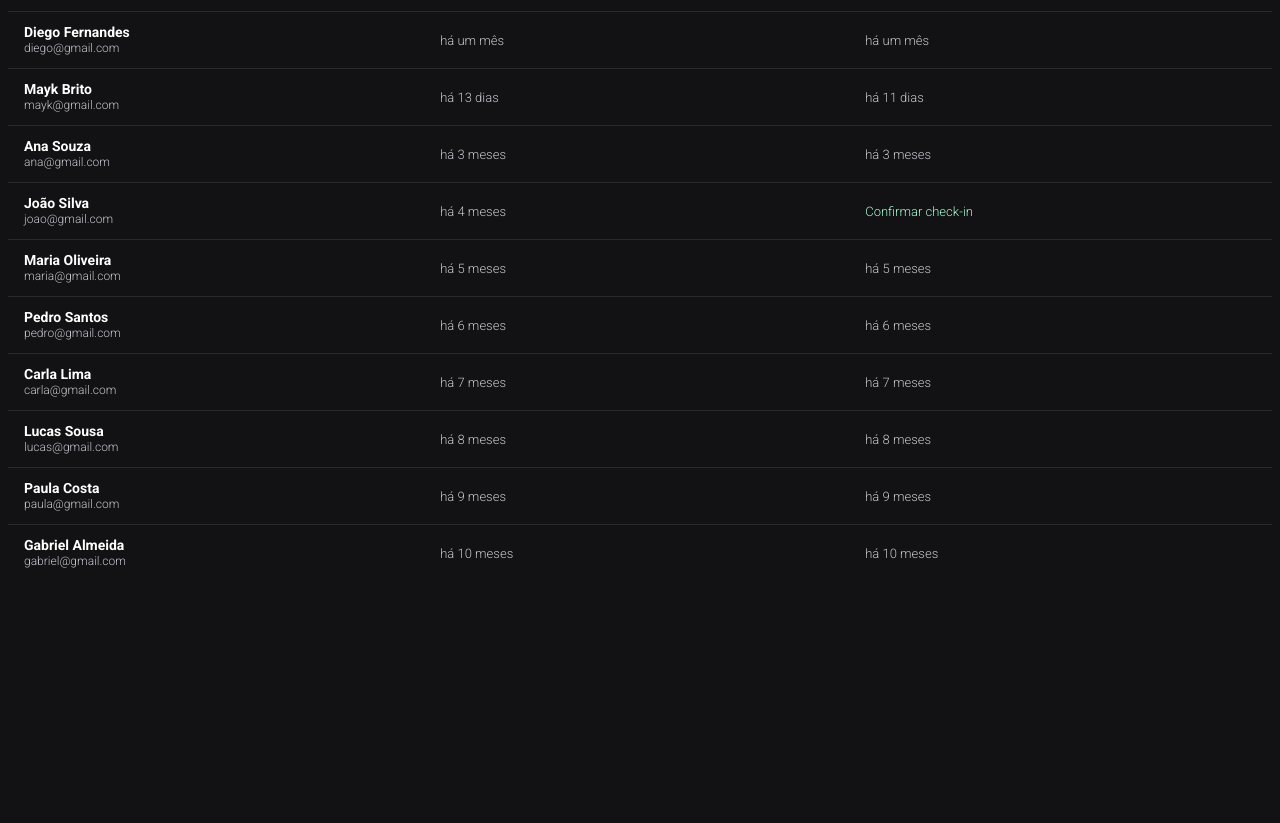
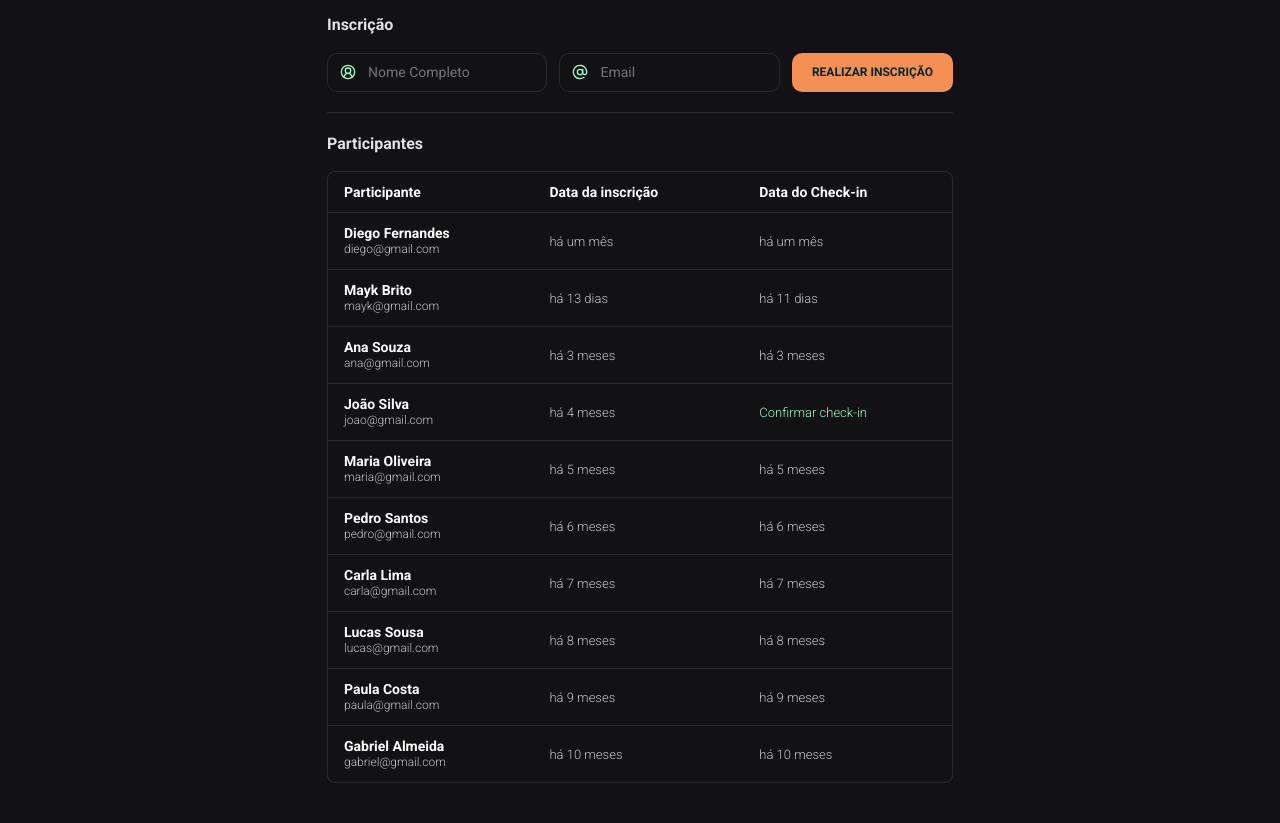
Before and after one commit to thiagoads11/projeto-a3, a plain HTML site: page index.html in a window 1280 px wide. Shown: the part 105-928 px from the top of the page. Before the commit the page ends 800 px from the top, so only its background shows below. Drawn offline with nearby package versions, Linux system fonts and the light colour scheme.

Commit message:
add new style and container

```diff
--- a/index.html
+++ b/index.html
@@ -12,23 +12,63 @@
 
   <body>
 
+    <div class="container">
+    <header>
+      <svg width="32" height="32" viewBox="0 0 32 32" fill="none" xmlns="http://www.w3.org/2000/svg">
+        <rect width="32" height="32" rx="7.11111" fill="#F48F56"/>
+        <path d="M16 7L17.7961 12.8734L23.6085 12.8734L18.9062 16.5033L20.7023 22.3766L16 18.7467L11.2977 22.3766L13.0938 16.5033L8.39155 12.8734L14.2039 12.8734L16 7Z" fill="#00292E"/>
+        </svg>
+
+    </header>
     <form onsubmit="adicionarParticipante(event)">
       <fieldset>
         <legend>Inscrição</legend>
 
         <div>
+
+          <div class="input-wrapper">
+            <svg width="16" height="16" viewBox="0 0 16 16" fill="none" xmlns="http://www.w3.org/2000/svg">
+              <g clip-path="url(#clip0_4003_2796)">
+              <path d="M12 13.3333C12 12.2724 11.5786 11.255 10.8284 10.5048C10.0783 9.75468 9.06087 9.33325 8 9.33325C6.93913 9.33325 5.92172 9.75468 5.17157 10.5048C4.42143 11.255 4 12.2724 4 13.3333" stroke="#9FF9CC" stroke-width="1.33333" stroke-linecap="round" stroke-linejoin="round"/>
+              <path d="M8.00004 9.33333C9.4728 9.33333 10.6667 8.13943 10.6667 6.66667C10.6667 5.19391 9.4728 4 8.00004 4C6.52728 4 5.33337 5.19391 5.33337 6.66667C5.33337 8.13943 6.52728 9.33333 8.00004 9.33333Z" stroke="#9FF9CC" stroke-width="1.33333" stroke-linecap="round" stroke-linejoin="round"/>
+              <path d="M8.00004 14.6666C11.6819 14.6666 14.6667 11.6818 14.6667 7.99992C14.6667 4.31802 11.6819 1.33325 8.00004 1.33325C4.31814 1.33325 1.33337 4.31802 1.33337 7.99992C1.33337 11.6818 4.31814 14.6666 8.00004 14.6666Z" stroke="#9FF9CC" stroke-width="1.33333" stroke-linecap="round" stroke-linejoin="round"/>
+              </g>
+              <defs>
+              <clipPath id="clip0_4003_2796">
+              <rect width="16" height="16" fill="white"/>
+              </clipPath>
+              </defs>
+              </svg>
           <input
             type="text"
             placeholder="Nome Completo"
             name="nome"
             required
           >
+
+        </div>
+
+        <div class="input-wrapper">
+          <svg width="16" height="16" viewBox="0 0 16 16" fill="none" xmlns="http://www.w3.org/2000/svg">
+            <g clip-path="url(#clip0_4003_2802)">
+            <path d="M8.00004 10.6666C9.4728 10.6666 10.6667 9.47268 10.6667 7.99992C10.6667 6.52716 9.4728 5.33325 8.00004 5.33325C6.52728 5.33325 5.33337 6.52716 5.33337 7.99992C5.33337 9.47268 6.52728 10.6666 8.00004 10.6666Z" stroke="#9FF9CC" stroke-width="1.33333" stroke-linecap="round" stroke-linejoin="round"/>
+            <path d="M10.6667 5.33326V8.66659C10.6667 9.19702 10.8774 9.70573 11.2525 10.0808C11.6276 10.4559 12.1363 10.6666 12.6667 10.6666C13.1971 10.6666 13.7059 10.4559 14.0809 10.0808C14.456 9.70573 14.6667 9.19702 14.6667 8.66659V7.99992C14.6667 6.49813 14.1596 5.04032 13.2277 3.8627C12.2957 2.68508 10.9934 1.85664 9.53173 1.5116C8.07011 1.16656 6.5348 1.32513 5.17456 1.96163C3.81431 2.59812 2.70882 3.67525 2.0372 5.0185C1.36558 6.36175 1.16717 7.89242 1.47412 9.36251C1.78107 10.8326 2.57539 12.156 3.7284 13.1183C4.88141 14.0805 6.32554 14.6253 7.82683 14.6643C9.32812 14.7034 10.7986 14.2343 12 13.3333" stroke="#9FF9CC" stroke-width="1.33333" stroke-linecap="round" stroke-linejoin="round"/>
+            </g>
+            <defs>
+            <clipPath id="clip0_4003_2802">
+            <rect width="16" height="16" fill="white"/>
+            </clipPath>
+            </defs>
+            </svg>
           <input
             type="email"
             placeholder="Email"
             name="email"
             required
           >
+
+        </div>
+
           <button>
             REALIZAR INSCRIÇÃO
           </button>
@@ -38,7 +78,10 @@
       </fieldset>
     </form>
 
-    <table width="100%">
+    <section class="lista-participantes">
+      <h2>Participantes</h2>
+      <div>
+        <table width="100%">
       <thead style="text-align: left">
         <tr>
           <th>Participante</th>
@@ -51,8 +94,9 @@
 
       </tbody>
 
-    </table>
-
+        </table>
+      </div>
+    </section>
 
     <script src="https://cdn.jsdelivr.net/npm/dayjs@1/dayjs.min.js"></script>
     <script src="https://cdn.jsdelivr.net/npm/dayjs@1/plugin/relativeTime.js"></script>
@@ -64,6 +108,6 @@
       dayjs.locale('pt-br')
     </script>
     <script src="main.js"></script>
-
+  </div>
   </body>
 </html>
--- a/style.css
+++ b/style.css
@@ -1,3 +1,13 @@
+*{
+  margin: 0;
+  padding: 0;
+  box-sizing: border-box;
+}
+
+:root{
+  --boder: 1px solid #ffffff1a;
+}
+
 body, table, input, button{
   font: 300 16px/140% 'Roboto', sans-serif;
 
@@ -6,6 +16,82 @@ body, table, input, button{
 body{
   background-color: #121214;
   color: #ffffff;
+}
+
+.container{
+  max-width: 690px;
+  margin: 0 auto;
+  padding: 20px 32px;
+}
+
+header{
+  padding: 20px 0;
+}
+
+form{
+  border: var(--boder);
+  border-inline: none;
+  padding: 20px 0 ;
+}
+
+fieldset{
+  border: none;
+}
+
+fieldset > div{
+  display: flex;
+  gap: 12px;
+}
+
+fieldset legend, section h2{
+  font: 700 16px/140% 'Roboto', sans-serif;
+  color: #E1E1E6 ;
+  padding-bottom: 16px;
+}
+
+fieldset button{
+  width: fit-content;
+  border: 0;
+  background: #F48F56;
+  border-radius: 10px;
+  padding: 7px 20px;
+
+  font: 700 12px/24px 'Roboto', sans-serif;
+  color: #00292E;
+}
+
+fieldset button:hover{
+  background: #F37c37;
+}
+
+.input-wrapper{
+  flex: 1;
+
+  display: flex;
+  align-items: center;
+  gap: 12px;
+
+  border: var(--boder);
+  border-radius: 10px;
+
+  padding: 8px 12px;
+
+  font: 400 14px/150% 'Roboto', sans-serif;
+  color: #C4C4CC;
+
+}
+
+input{
+  all: unset;
+}
+
+.lista-participantes{
+  padding: 20px 0;
+}
+
+.lista-participantes > div{
+  border: var(--boder);
+  border-radius: 8px;
 }
 
 table{
@@ -23,7 +109,7 @@ tbody td{
 }
 
 tbody td{
-  border-top: 1px solid #ffffff1a;
+  border-top: var(--boder);
   font-size: 13px;
   line-height: 15px;
   color: #c4c4cc;
```
